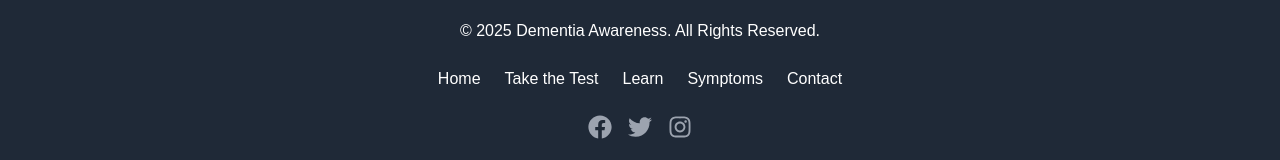
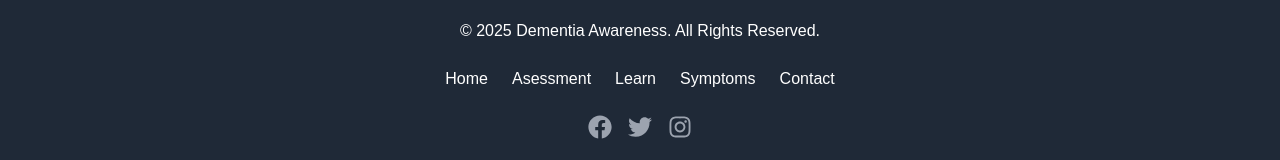
Before and after one commit to imueLx/learn-dementia, a Next.js app: page / in a window 1280 px wide. Shown: the part 1608-1768 px from the top of the page. Built offline with nearby package versions, Linux system fonts and the light colour scheme.

Commit message:
Fixed name

```diff
--- a/components/Footer.jsx
+++ b/components/Footer.jsx
@@ -19,11 +19,11 @@ const Footer = () => {
             Home
           </Link>
           <Link
-            href="/takethetest"
+            href="/assessment"
             className="hover:text-gray-400"
-            aria-label="Take the Test"
+            aria-label="Asessment"
           >
-            Take the Test
+            Asessment
           </Link>
           <Link
             href="/learn"
```
